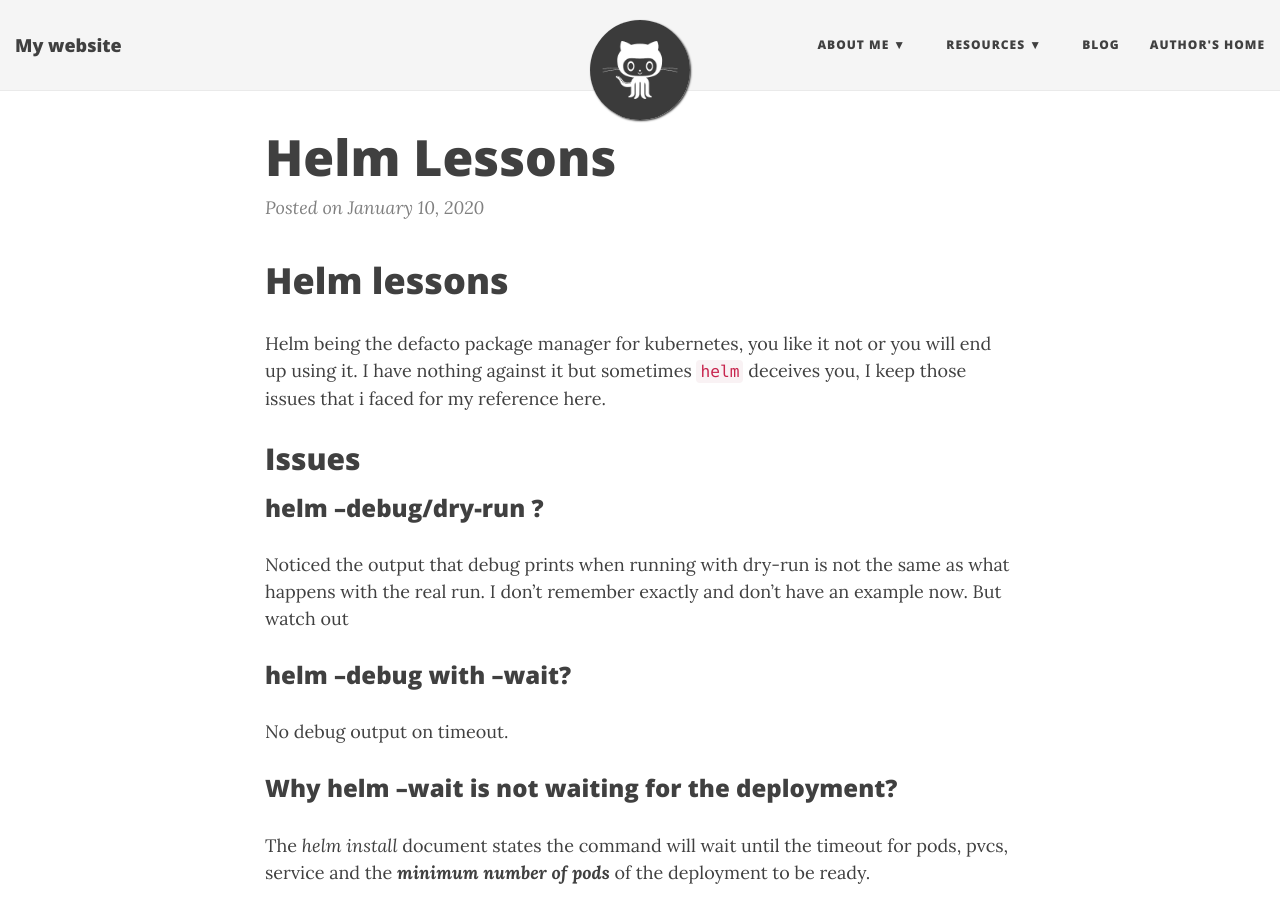
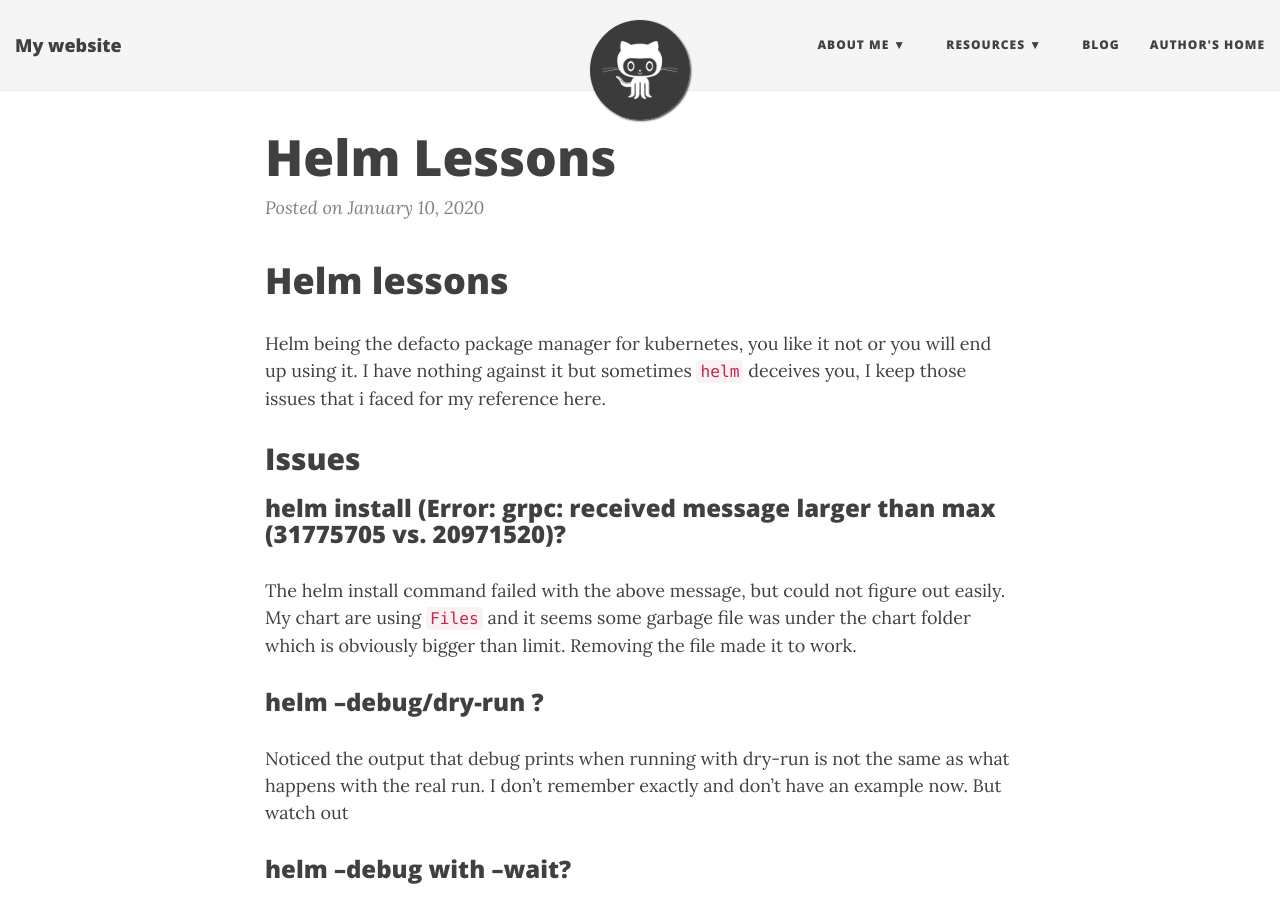
Before and after one commit to ennc0d3/ennc0d3.github.io, a Jekyll site: the page built from _posts/2020-01-10-helm-lessons.MD, in a window 1280 px wide and 900 px high. Built offline with Jekyll 4.4.1, drawn with Linux system fonts in a browser that asks for light colours; nearby versions of some CDN libraries; comment, search, counter and statistics services are not loaded.

Commit message:
Update 2020-01-10-helm-lessons.MD

```diff
--- a/_posts/2020-01-10-helm-lessons.MD
+++ b/_posts/2020-01-10-helm-lessons.MD
@@ -2,6 +2,11 @@
 Helm being the defacto package manager for kubernetes, you like it not or you will end up using it. I have nothing against it but sometimes `helm` deceives you, I keep those issues that i faced for my reference here.
 
 ## Issues
+
+### helm install (Error: grpc: received message larger than max (31775705 vs. 20971520)?
+The helm install command failed with the above message, but could not figure out easily. My chart are using `Files` and
+it seems some garbage file was under the chart folder which is obviously bigger than limit. Removing the file made it to
+work.
 
 ### helm --debug/dry-run ?
 Noticed the output that debug prints when running with dry-run is not the same as what happens with the real run. I don't remember exactly and don't have an example now. But watch out
```
